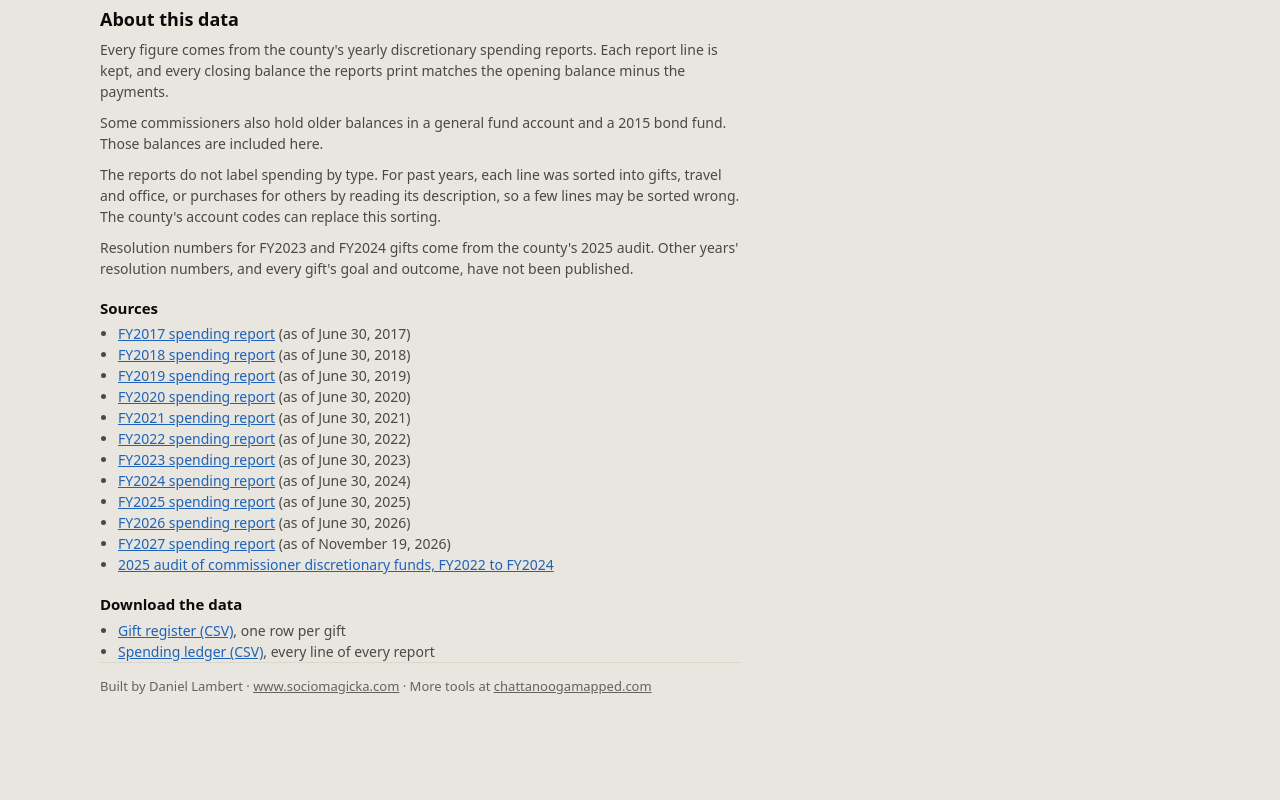
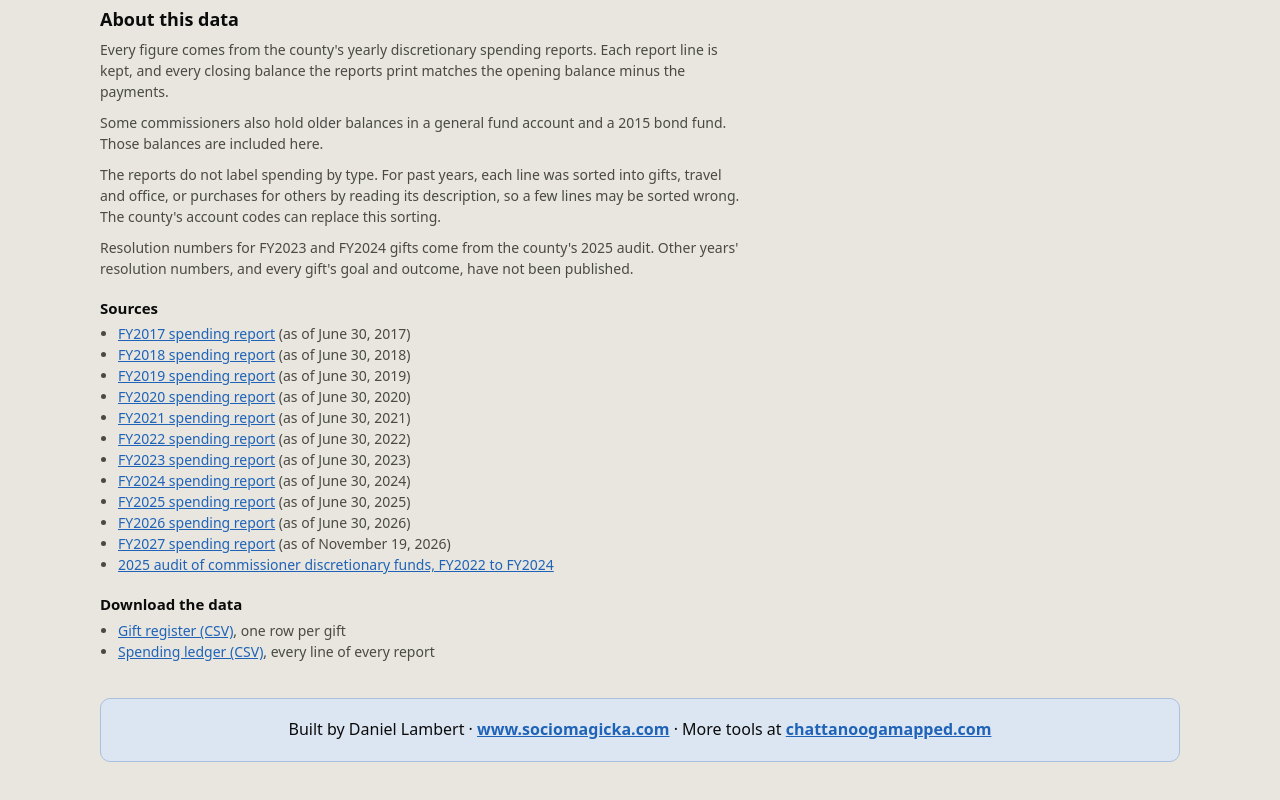
Before and after one commit to sixoverme/hamco-discretionary, a plain HTML site: page site/index.html in a window 1280 px wide. Shown: the part 3193-3993 px from the top of the page. Before the commit the page ends 3964 px from the top, so only its background shows below. Drawn offline with Linux system fonts and the light colour scheme.

Commit message:
Set the builder credit apart: centered, larger, on a tinted band
Co-Authored-By: Claude Opus 5.5 <noreply@anthropic.com>
Claude-Session: https://claude.ai/code/session_018Nv6noDB8XNToefnpjYJ7K

```diff
--- a/site/index.html
+++ b/site/index.html
@@ -103,8 +103,9 @@
       <ul id="sources"></ul>
       <h3>Download the data</h3>
       <ul id="downloads"></ul>
-      <p class="credit" id="credit" hidden></p>
     </footer>
+
+    <p class="credit" id="credit" hidden></p>
     <dialog class="detail" id="detail" aria-labelledby="detail-title"></dialog>
   </div>
 
--- a/site/styles.css
+++ b/site/styles.css
@@ -23,6 +23,8 @@
   --critical: #d03b3b;
   --notice-bg: #f3e7c4;
   --notice-ink: #4f3b00;
+  --credit-bg: #dce6f2;
+  --credit-border: #a9c0de;
 }
 
 @media (prefers-color-scheme: dark) {
@@ -45,6 +47,8 @@
     --notice-ink: #f3dc9a;
     --track: #2a2a28;
     --link: #6da7ec;
+    --credit-bg: #15212f;
+    --credit-border: #2a4566;
   }
 }
 
@@ -81,6 +85,8 @@ html, body {
   --notice-ink: #f3dc9a;
   --track: #2a2a28;
   --link: #6da7ec;
+  --credit-bg: #15212f;
+  --credit-border: #2a4566;
 }
 
 :root[data-theme="dark"],
@@ -583,14 +589,21 @@ table.lines td:first-child { padding-left: 0; }
 .about ul { padding-left: 18px; margin: 6px 0 0; }
 
 .credit {
-  margin: 28px 0 0;
-  padding-top: 14px;
-  border-top: 1px solid var(--grid);
-  font-size: 13px;
-  color: var(--text-muted);
+  margin: 36px 0 0;
+  padding: 18px 20px;
+  text-align: center;
+  font-size: 16px;
+  line-height: 1.6;
+  color: var(--text-primary);
+  background: var(--credit-bg);
+  border: 1px solid var(--credit-border);
+  border-radius: 10px;
 }
 
-.credit a { color: inherit; }
+.credit a {
+  color: var(--link);
+  font-weight: 600;
+}
 
 @media (max-width: 640px) {
   h1 { font-size: 23px; }
```
